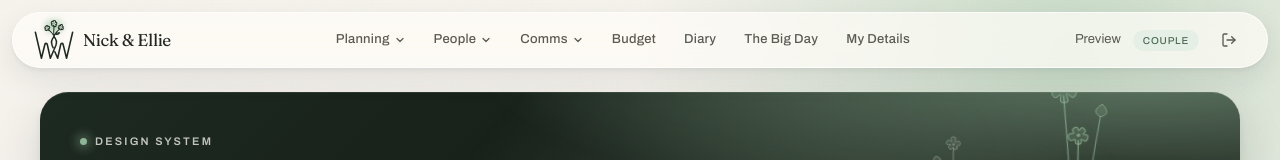
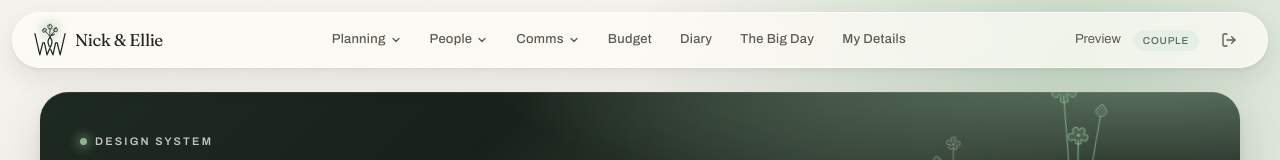
Before and after one commit to nicksdrewe/wedding, a Next.js app: page /design in a window 1280 px wide. Shown: the top 160 px of the page. Built offline with nearby package versions, Linux system fonts and the light colour scheme.

Commit message:
Header logo a touch smaller; softer, wider glow behind the bouquet
Co-Authored-By: Claude Opus 5.5 <noreply@anthropic.com>

```diff
--- a/src/components/AppShell.tsx
+++ b/src/components/AppShell.tsx
@@ -310,7 +310,7 @@ export function AppShell({ profile, tags = [], children }: AppShellProps) {
         <div className="surface surface-glass surface-raised mx-auto flex h-14 max-w-[1760px] items-center justify-between !rounded-full px-4 sm:px-5">
           {/* Left: wordmark — this IS the "back to landing" affordance. */}
           <Link href="/" className="flex shrink-0 items-center gap-2">
-            <LogoMark size={42} className="shrink-0" />
+            <LogoMark size={34} className="shrink-0" />
             <span className="font-title text-[17px] tracking-tight">Nick &amp; Ellie</span>
           </Link>
 
--- a/src/components/LogoMark.tsx
+++ b/src/components/LogoMark.tsx
@@ -6,13 +6,13 @@ export function LogoMark({ size = 42, className = "" }: { size?: number; classNa
       <span
         className="pointer-events-none absolute"
         style={{
-          left: "18%",
-          top: "-6%",
-          width: "64%",
-          height: "50%",
+          left: "8%",
+          top: "-14%",
+          width: "84%",
+          height: "66%",
           borderRadius: "50%",
-          background: "radial-gradient(closest-side, color-mix(in srgb, var(--sec-glow) 90%, transparent), transparent)",
-          filter: "blur(2px)",
+          background: "radial-gradient(closest-side, color-mix(in srgb, var(--sec-glow) 60%, transparent), transparent)",
+          filter: "blur(4px)",
           transition: "background 0.4s ease",
         }}
       />
```
